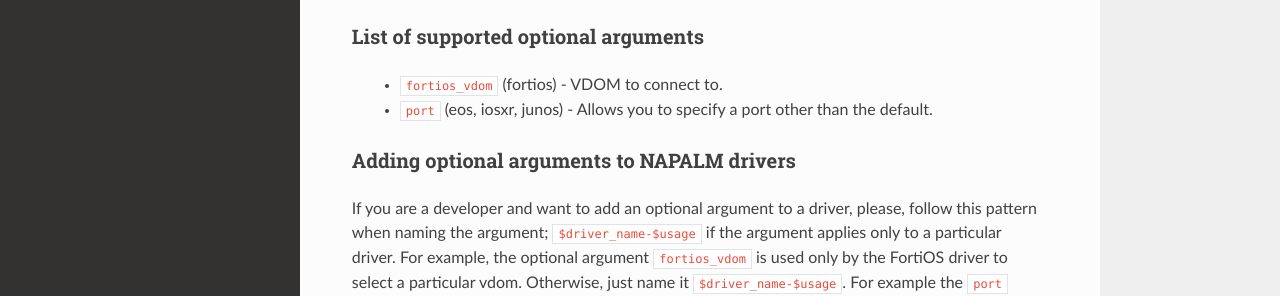
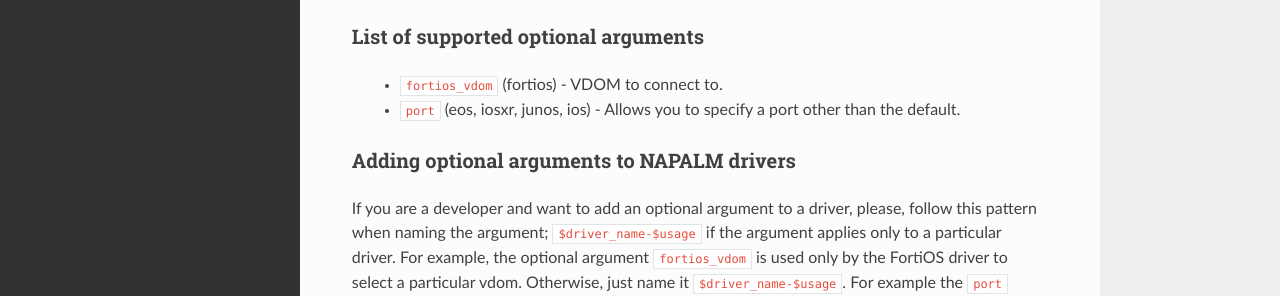
Before and after one commit to napalm-automation/napalm, a Sphinx documentation site: the page built from docs/support/index.rst, in a window 1280 px wide and 900 px high, scrolled down 1557 px. Shown: the part 391-687 px from the top of the window. Built offline with Sphinx 7.4.7 and the Read the Docs theme 2.0.0, drawn with Linux system fonts in a browser that asks for light colours.

Commit message:
Updated documentation, IOS supports optional_args[port]

```diff
--- a/docs/support/index.rst
+++ b/docs/support/index.rst
@@ -95,7 +95,7 @@ List of supported optional arguments
 ____________________________________
 
   * :code:`fortios_vdom` (fortios) - VDOM to connect to.
-  * :code:`port` (eos, iosxr, junos) - Allows you to specify a port other than the default.
+  * :code:`port` (eos, iosxr, junos, ios) - Allows you to specify a port other than the default.
 
 Adding optional arguments to NAPALM drivers
 ___________________________________________
```
